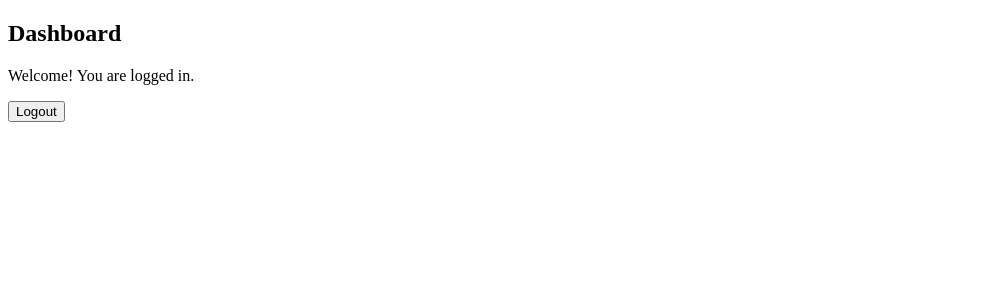
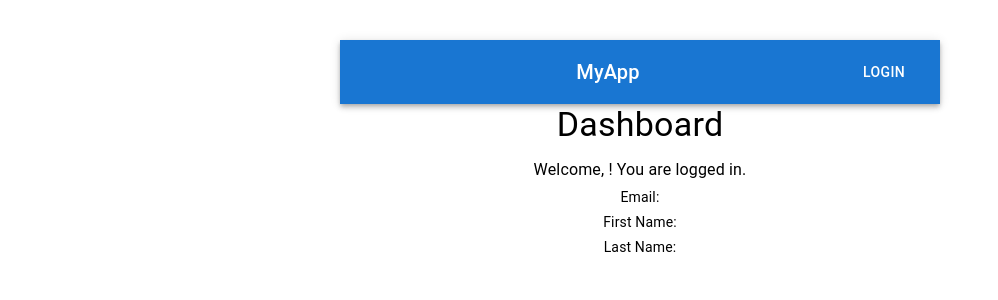
Before and after one commit to KiranBaburaj/socialmedia-frontend, a React (Vite) app in the folder socialmedia/: page /dashboard in a window 1280 px wide. Shown: the top 300 px of the page, without its empty margins (0-998 px from the left). Built offline with nearby package versions, Linux system fonts and the light colour scheme.

Commit message:
Dash and local store

```diff
--- /dev/null
+++ b/socialmedia/src/components/Navbar.jsx
@@ -0,0 +1,43 @@
+import React from 'react';
+import { AppBar, Toolbar, Typography, Button } from '@mui/material';
+import { Link } from 'react-router-dom';
+import { useDispatch, useSelector } from 'react-redux';
+import { logout } from '../features/auth/authSlice';
+import { useNavigate } from 'react-router-dom';
+
+const Navbar = () => {
+  const dispatch = useDispatch();
+  const navigate = useNavigate();
+  const isAuthenticated = useSelector((state) => state.auth.isAuthenticated);
+
+  const handleLogout = () => {
+    dispatch(logout());
+    navigate('/login');
+  };
+
+  return (
+    <AppBar position="static">
+      <Toolbar>
+        <Typography variant="h6" sx={{ flexGrow: 1 }}>
+          MyApp
+        </Typography>
+        {isAuthenticated ? (
+          <>
+            <Button component={Link} to="/dashboard" color="inherit">
+              Dashboard
+            </Button>
+            <Button onClick={handleLogout} color="inherit">
+              Logout
+            </Button>
+          </>
+        ) : (
+          <Button component={Link} to="/login" color="inherit">
+            Login
+          </Button>
+        )}
+      </Toolbar>
+    </AppBar>
+  );
+};
+
+export default Navbar;
--- a/socialmedia/src/components/auth/Dashboard.jsx
+++ b/socialmedia/src/components/auth/Dashboard.jsx
@@ -1,23 +1,44 @@
 import React from 'react';
-import { useDispatch } from 'react-redux';
+import { useDispatch, useSelector } from 'react-redux';
 import { logout } from '../../features/auth/authSlice';
 import { useNavigate } from 'react-router-dom';
+import { Button, Typography, Box } from '@mui/material';
+import Navbar from '../Navbar';
 
 const Dashboard = () => {
   const dispatch = useDispatch();
   const navigate = useNavigate();
 
-  const handleLogout = () => {
-    dispatch(logout());
-    navigate('/login');
-  };
+  // Get user details from Redux store
+  const { username, email, firstName, lastName } = useSelector((state) => ({
+    username: state.auth.username,
+    email: state.auth.email,
+    firstName: state.auth.first_name,
+    lastName: state.auth.last_name,
+  }));
+
+
 
   return (
-    <div>
-      <h2>Dashboard</h2>
-      <p>Welcome! You are logged in.</p>
-      <button onClick={handleLogout}>Logout</button>
-    </div>
+    <Box sx={{ maxWidth: 600, mx: 'auto', mt: 5, textAlign: 'center' }}>
+      <Navbar />
+      <Typography variant="h4" component="h2" gutterBottom>
+        Dashboard
+      </Typography>
+      <Typography variant="body1" gutterBottom>
+        Welcome, {username}! You are logged in.
+      </Typography>
+      <Typography variant="body2" gutterBottom>
+        Email: {email}
+      </Typography>
+      <Typography variant="body2" gutterBottom>
+        First Name: {firstName}
+      </Typography>
+      <Typography variant="body2" gutterBottom>
+        Last Name: {lastName}
+      </Typography>
+
+    </Box>
   );
 };
 
--- a/socialmedia/src/components/auth/Login.jsx
+++ b/socialmedia/src/components/auth/Login.jsx
@@ -14,6 +14,14 @@ const Login = () => {
   const navigate = useNavigate();
   const { isLoading, isAuthenticated, error } = useSelector((state) => state.auth);
 
+  // Redirect if already authenticated
+  useEffect(() => {
+    if (isAuthenticated) {
+      // Replace the current entry in history stack to avoid going back
+      navigate('/dashboard', { replace: true });
+    }
+  }, [isAuthenticated, navigate]); // Run effect when isAuthenticated changes
+
   const handleChange = (e) => {
     setFormData({
       ...formData,
@@ -25,18 +33,10 @@ const Login = () => {
     e.preventDefault();
     try {
       await dispatch(loginUser(formData)).unwrap(); // Unwrap the promise
-      // No need to check isAuthenticated here
     } catch (err) {
       console.error("Login error:", err);
     }
   };
-
-  // useEffect to navigate on successful login
-  useEffect(() => {
-    if (isAuthenticated) {
-      navigate('/dashboard');
-    }
-  }, [isAuthenticated, navigate]); // Run effect when isAuthenticated changes
 
   return (
     <Box sx={{ maxWidth: 400, mx: 'auto', mt: 5 }}>
@@ -75,7 +75,7 @@ const Login = () => {
           disabled={isLoading}
           sx={{ mt: 2 }}
         >
-          Login
+          {isLoading ? 'Logging in...' : 'Login'}
         </Button>
 
         {error && (
--- a/socialmedia/src/components/auth/Register.jsx
+++ b/socialmedia/src/components/auth/Register.jsx
@@ -122,6 +122,17 @@ const Register = () => {
         >
           Register
         </Button>
+
+        <Button
+          variant="outlined"
+          color="primary"
+          fullWidth
+          onClick={() => navigate('/login')}
+          sx={{ mt: 2 }}
+        >
+          Already have an account? Login
+        </Button>
+
         {error && <Typography color="error" variant="body2">{error}</Typography>}
       </form>
     </Box>
--- a/socialmedia/src/features/auth/authSlice.js
+++ b/socialmedia/src/features/auth/authSlice.js
@@ -12,6 +12,10 @@ export const loginUser = createAsyncThunk(
       const response = await axios.post(`${API_URL}/login/`, userData);
       localStorage.setItem('access_token', response.data.access);
       localStorage.setItem('refresh_token', response.data.refresh);
+      // Save user ID and username in local storage
+      localStorage.setItem('user_id', response.data.id);
+      localStorage.setItem('username', response.data.username);
+      localStorage.setItem('isAuthenticated', true);
       return response.data;
     } catch (error) {
       return rejectWithValue(error.response.data);
@@ -38,7 +42,9 @@ const authSlice = createSlice({
     user: null,
     accessToken: localStorage.getItem('access_token'),
     refreshToken: localStorage.getItem('refresh_token'),
-    isAuthenticated: false,
+    userId: localStorage.getItem('user_id'), // Initialize userId from local storage
+    username: localStorage.getItem('username'), // Initialize username from local storage
+    isAuthenticated: localStorage.getItem('isAuthenticated'),
     isLoading: false,
     error: null,
   },
@@ -46,10 +52,14 @@ const authSlice = createSlice({
     logout: (state) => {
       localStorage.removeItem('access_token');
       localStorage.removeItem('refresh_token');
+      localStorage.removeItem('user_id'); // Remove user ID from local storage
+      localStorage.removeItem('username'); // Remove username from local storage
       state.user = null;
       state.accessToken = null;
       state.refreshToken = null;
-      state.isAuthenticated = false;
+      state.userId = null; // Clear user ID
+      state.username = null; // Clear username
+      state.isAuthenticated = false  ;
       state.error = null; // Clear error on logout
     },
   },
@@ -63,6 +73,8 @@ const authSlice = createSlice({
         state.isLoading = false;
         state.accessToken = action.payload.access;
         state.refreshToken = action.payload.refresh;
+        state.userId = action.payload.id; // Save user ID in state
+        state.username = action.payload.username; // Save username in state
         state.isAuthenticated = true;
         state.error = null; // Clear error on successful login
       })
```
